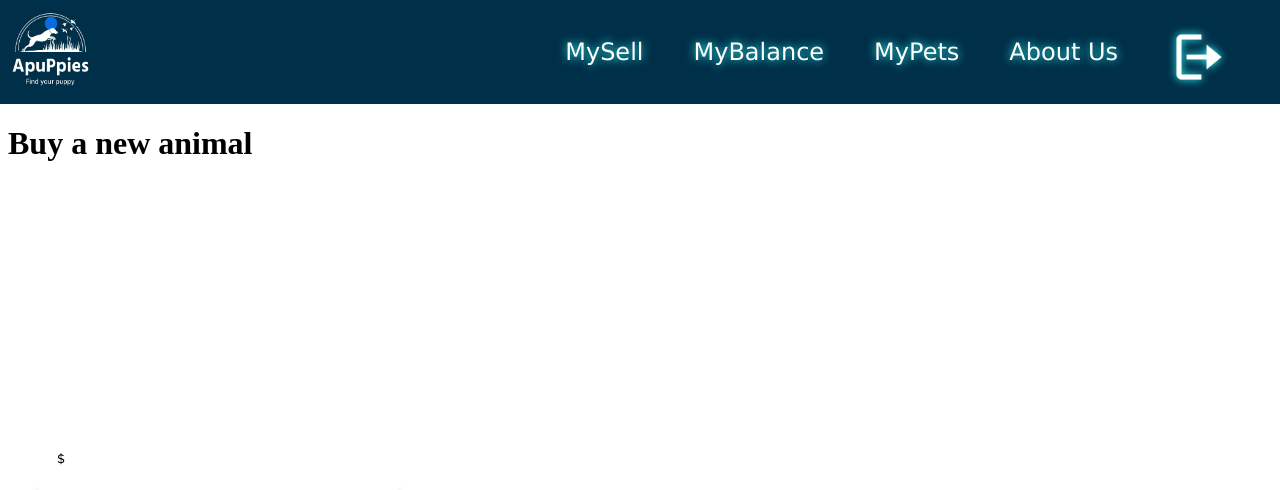
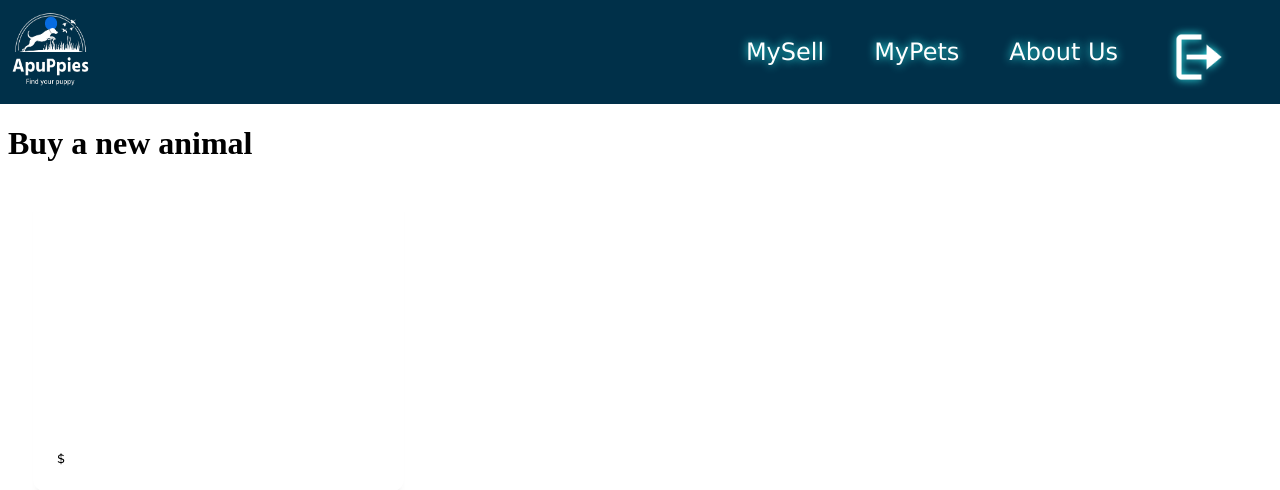
Before and after one commit to cleophass/petshop, a PHP site: page /buy.php in a window 1280 px wide. Shown: the top 490 px of the page. Run offline with PHP 8.4, Linux system fonts and the light colour scheme; the visitor is signed in with stand-in values (Sample User, id 1); data that the repository does not hold is empty; some libraries are stand-ins or nearby versions.

Commit message:
av bar mignonne

```diff
--- a/navbar.php
+++ b/navbar.php
@@ -22,9 +22,7 @@
             <li><a href="sellpet.php">
                     <p class="p1">MySell</p>
                 </a></li>
-            <li><a href="mybalance.php">
-                    <p class="p1">MyBalance</p>
-                </a></li>
+
 
             <li><a href="mypets.php">
                     <p class="p1">MyPets</p>
@@ -46,10 +44,10 @@
                 <li class=\"hov\"><a  href=\"?logout\"><img src=\"assets/logout.png
                 \" alt=\"logo\" height=\"50px\" width=\"50px\" class=\"image\"></a>
                     <ul class=\"main\">
-                        <li > <a  class=\"title\" >Welcome " . $_SESSION['name'] . "</a></li>
+
                         <li> <a href=\"?logout\" class=\"image\">Logout</a></li>
-                        <li> <a href=\"profile.php\" class=\"image\">Profile</a></li>
-                        <li> <a href=\"cart.php\" class=\"image\">Cart</a></li>
+                        <li> <a href=\"mybalance.php\" class=\"image\">MyBalance</a></li>
+
                     </ul>
                 </li>";
             } else {
--- a/styles/nav.css
+++ b/styles/nav.css
@@ -73,15 +73,21 @@ li {
 	padding: 0;
 }
 .main {
+	/* descendre la div */
 	position: absolute;
+	margin-top: 5vh;
+
 	z-index: 1;
+	scale: 200%	;
 }
 .main li {
 	list-style: none;
-	background: rgb(45, 44, 44);
+	background-color: #003049;
+
+
 	width: 100px;
 	padding: 0 5px;
-	border: 1px solid black;
+	/* border: 1px solid black; */
 	height: 30px;
 	line-height: 30px;
 	transition: all 0.5s ease-in-out;
@@ -108,6 +114,15 @@ li {
 	transform-origin: bottom;
 	transform: perspective(350px) rotateX(0deg);
 	margin-top: 0;
+}
+
+.hov:hover li:last-child {
+
+
+	/* border radius bottom left */
+	border-bottom-left-radius: 10px;
+	/* border radius bottom right */
+	border-bottom-right-radius: 10px;
 }
 
 .main li:first-child {
```
